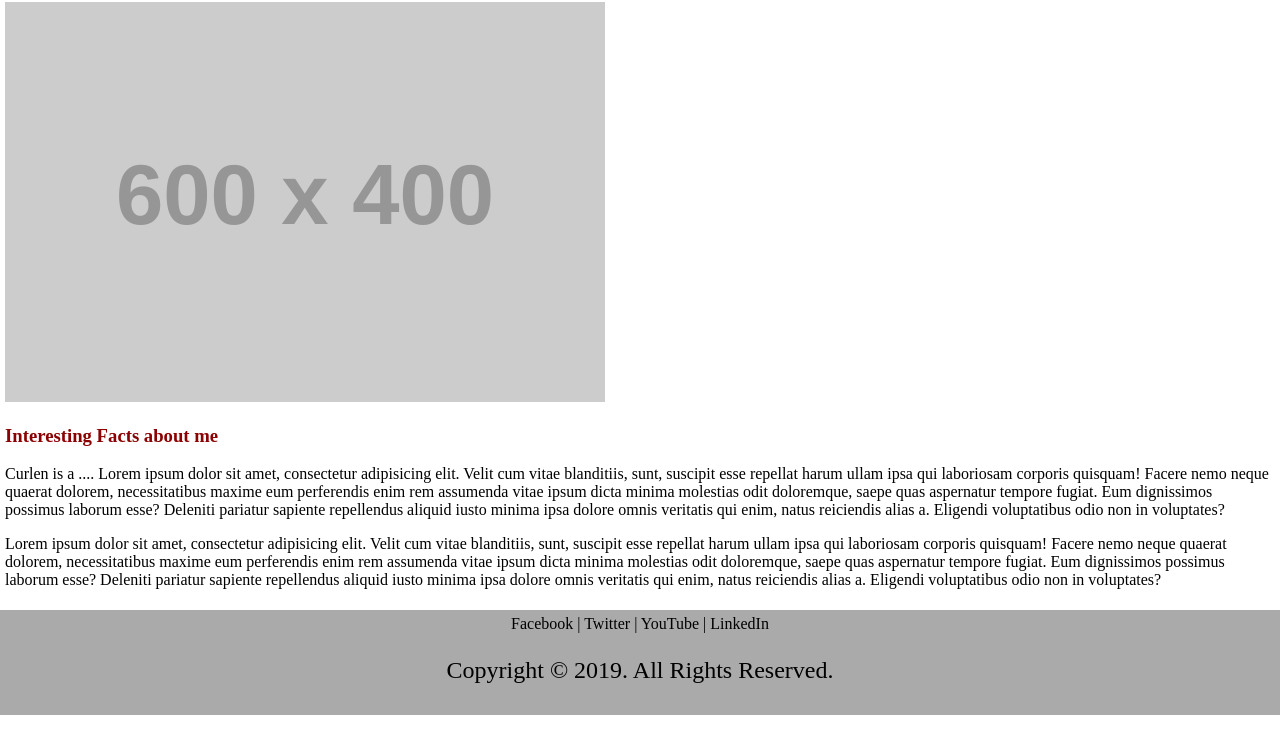
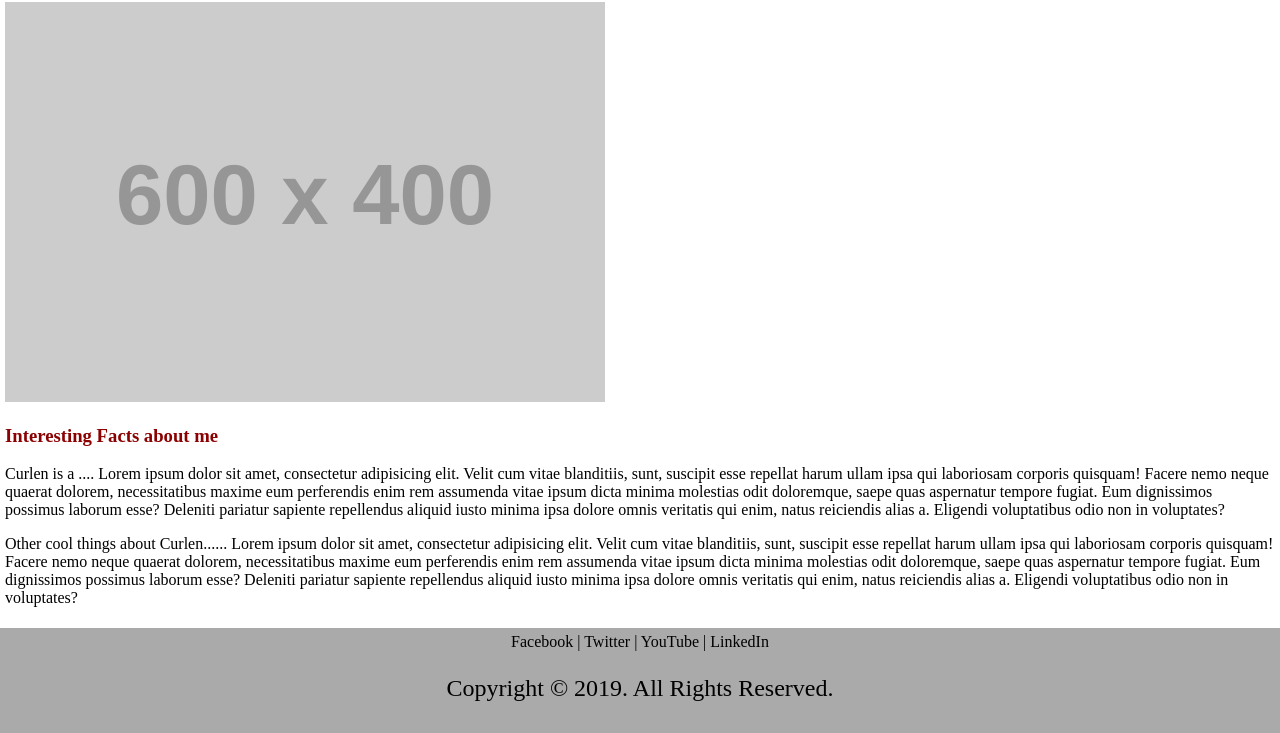
Before and after one commit to Aiasaki/3pager, a website: page index.html in a window 1280 px wide. Shown: the part 288-1021 px from the top of the page. Drawn offline with Linux system fonts and the light colour scheme; placeholder pictures from the web are drawn by us.

Commit message:
Added cool stuff about this dude
This is a test.

```diff
--- a/index.html
+++ b/index.html
@@ -33,6 +33,8 @@
 			dolore omnis veritatis qui enim, natus reiciendis alias a. Eligendi voluptatibus odio non in voluptates?
 		</p>
 		<p>
+			Other cool things about Curlen......
+
 			Lorem ipsum dolor sit amet, consectetur adipisicing elit. Velit cum vitae blanditiis, sunt, suscipit esse repellat
 			harum ullam ipsa qui laboriosam corporis quisquam! Facere nemo neque quaerat dolorem, necessitatibus maxime eum
 			perferendis enim rem assumenda vitae ipsum dicta minima molestias odit doloremque, saepe quas aspernatur tempore
```
